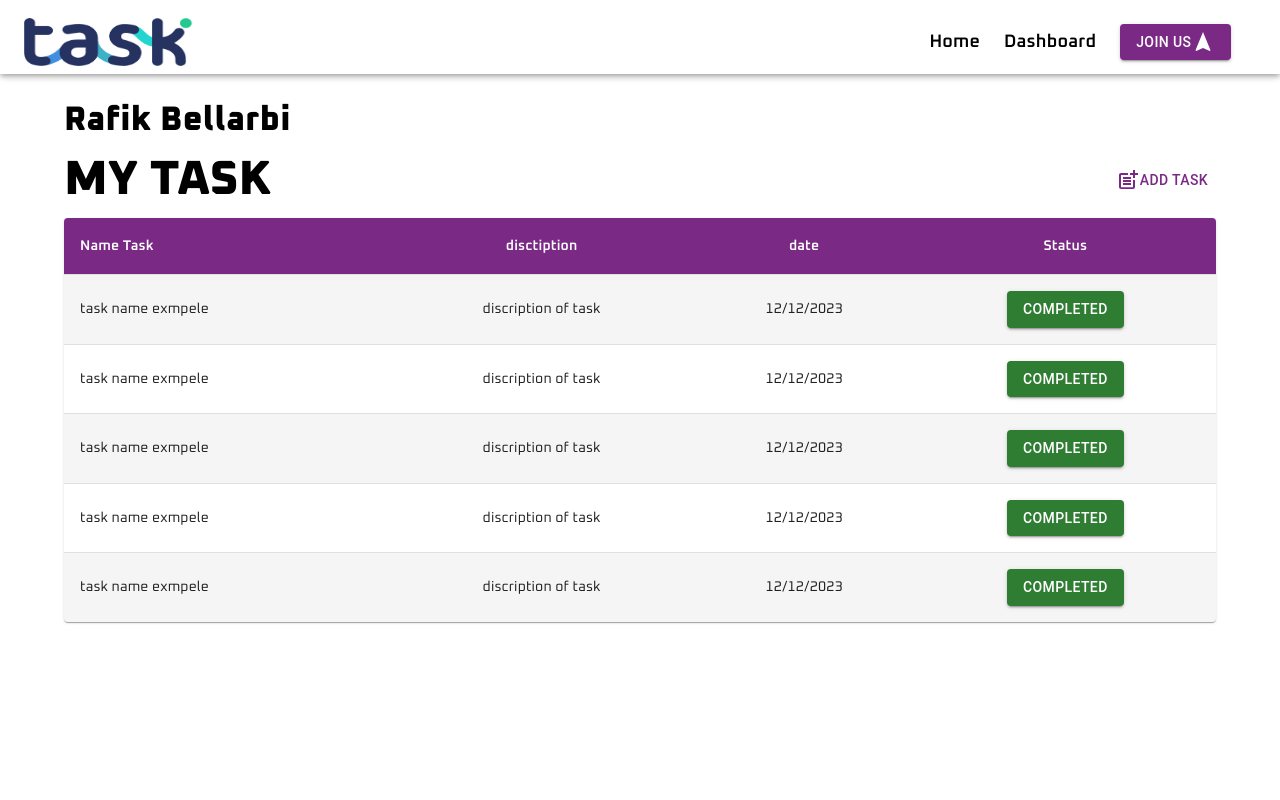
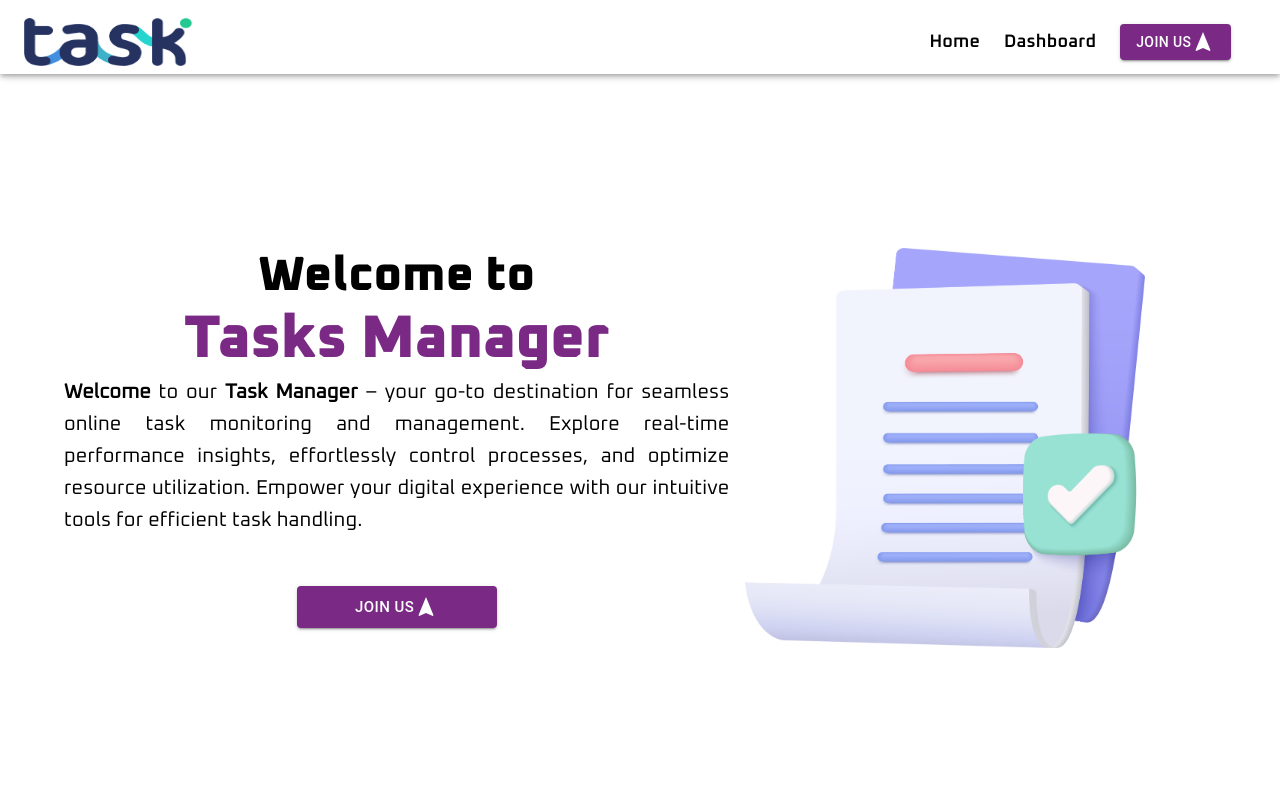
Before and after one commit to rafik-bell/Task_projct, a Next.js app: page / in a window 1280 px wide. Shown: the top 800 px of the page. Built offline with nearby package versions, Linux system fonts and the light colour scheme.

Commit message:
home page and line chart

```diff
--- /dev/null
+++ b/src/component/Home/Home.tsx
@@ -0,0 +1,61 @@
+import Head from 'next/head'
+import Image from 'next/image'
+import { Box, Button, Container, Grid, Typography } from '@mui/material'
+import NavigationIcon from '@mui/icons-material/Navigation';
+const center = {
+  display: 'flex',
+  flexDirection: 'column',
+  justifyContent: 'center',
+  alignItems: 'center',
+  height: '100vh',
+  my:{md:'50px',xs:"250px"}
+
+
+};
+const btncenter = {
+  display: 'flex',
+  flexDirection: 'column',
+  justifyContent: 'center',
+  alignItems: 'center',
+  mt:'50px',
+
+
+};
+const btn={
+  bgcolor:'var(--eminence)',
+  width:'200px'
+
+}
+
+
+
+export default function HomeP() {
+  return (
+    <Container sx={center}>
+      <Grid container spacing={2}>
+  <Grid item md={7} xs={12} >
+    <Typography variant='h3' textAlign='center' fontFamily='Titre'>Welcome to <Typography variant='h2'  fontFamily='Titre' color='var(--eminence)'>Tasks Manager</Typography> </Typography>
+    <Typography fontFamily='Text' variant='h6' textAlign='justify'> <strong>Welcome</strong>   to our <strong> Task Manager</strong>  – your go-to destination for seamless online task monitoring and management. Explore real-time performance insights, effortlessly control processes, and optimize resource utilization. Empower your digital experience with our intuitive tools for efficient task handling.</Typography>
+    <Box sx={btncenter}>
+    <Button sx={btn} size='large' href='\login' variant='contained' >Join us<NavigationIcon></NavigationIcon></Button>
+    </Box>
+  </Grid>
+  <Grid item md={5} xs={12} >
+  <Image
+        src="/homeimage.png"
+        alt="Description of the image"
+        width={400}
+        height={400}
+
+      />
+
+
+  </Grid>
+  </Grid>
+
+
+    </Container>
+
+
+  )
+}
--- a/src/component/Home/TaskTable.tsx
+++ b/src/component/Homeuser/TaskTable.tsx
@@ -52,7 +52,9 @@ export default function TaskTable() {
   return (
     <Container>
     <Box sx={{ marginY:'100px'}}>
-      <Typography variant='h4' fontFamily='Titre'>Rafik Bellarbi</Typography>
+    <Typography variant='h3' textAlign='center' sx={{border:'2px solid black',mb:'30px'}} fontFamily='Titre'>Home</Typography>
+
+      <Typography variant='h4' fontFamily='Titre'><span style={{color:'var(--eminence)'}}>USER : </span>Rafik Bellarbi</Typography>
         <Box  sx={addtask} >
         <Typography variant='h3' fontFamily='Titre'>MY TASK</Typography>
         <Button sx={{color:'var(--eminence)' }}><PostAddIcon></PostAddIcon> Add Task</Button>
--- a/src/component/Home/index.tsx
+++ b/src/pages/Homeuser.tsx
@@ -4,10 +4,11 @@ import { Box } from '@mui/material'
 import AOS from 'aos';
 import 'aos/dist/aos.css';
 import { useEffect } from 'react';
-import Navbar from '../Navbar';
-import TaskTable from './TaskTable';
+import TaskTable from '@/component/Homeuser/TaskTable';
+import Navbar from '@/component/Navbar';
 
-export default function Homepqge() {
+
+export default function Homeuser() {
   useEffect(() => {
     AOS.init({
       duration: 1000,
@@ -17,7 +18,7 @@ export default function Homepqge() {
   }, []);
   return (
     <Box>
-      <Navbar></Navbar>
+
       <TaskTable></TaskTable>
     </Box>
   )
--- a/src/pages/_app.tsx
+++ b/src/pages/_app.tsx
@@ -6,8 +6,9 @@ import '../theme/theme'
 export default function App({ Component, pageProps }: AppProps) {
   return (
 
-
+  <Layout>
 
   <Component {...pageProps} />
+  </Layout>
   )
 }
--- a/src/pages/dashbord.tsx
+++ b/src/pages/dashbord.tsx
@@ -5,6 +5,7 @@ import Login from '@/component/Login'
 import Navbar from '@/component/Navbar'
 import Bargraph from '@/component/Dashbord/Bargraph'
 import Taskfilter from '@/component/Dashbord/Taskfilter'
+import LinechartM from '@/component/Dashbord/LinechartM'
 
 
 
@@ -12,9 +13,10 @@ import Taskfilter from '@/component/Dashbord/Taskfilter'
 export default function Dashbord() {
   return (
     <Box>
-    <Navbar></Navbar>
+
     <Bargraph></Bargraph>
     <Taskfilter></Taskfilter>
+    <LinechartM></LinechartM>
   </Box>
 
 
--- a/src/pages/index.tsx
+++ b/src/pages/index.tsx
@@ -1,7 +1,9 @@
 import Head from 'next/head'
 import Image from 'next/image'
-import Homepqge from '../component/Home'
+
 import Login from '@/component/Login'
+import Homeuser from './Homeuser'
+import HomeP from '@/component/Home/Home'
 
 
 
@@ -14,7 +16,7 @@ export default function Home() {
         <meta name="viewport" content="width=device-width, initial-scale=1" />
         <link rel="icon" href="/favicon.ico" />
       </Head>
-    <Homepqge></Homepqge>
+    <HomeP></HomeP>
 
     </>
   )
```
Also changed, not shown: src/component/Dashbord/LinechartM.tsx (added, +54 -0 lines), public/homeimage.png (added).
